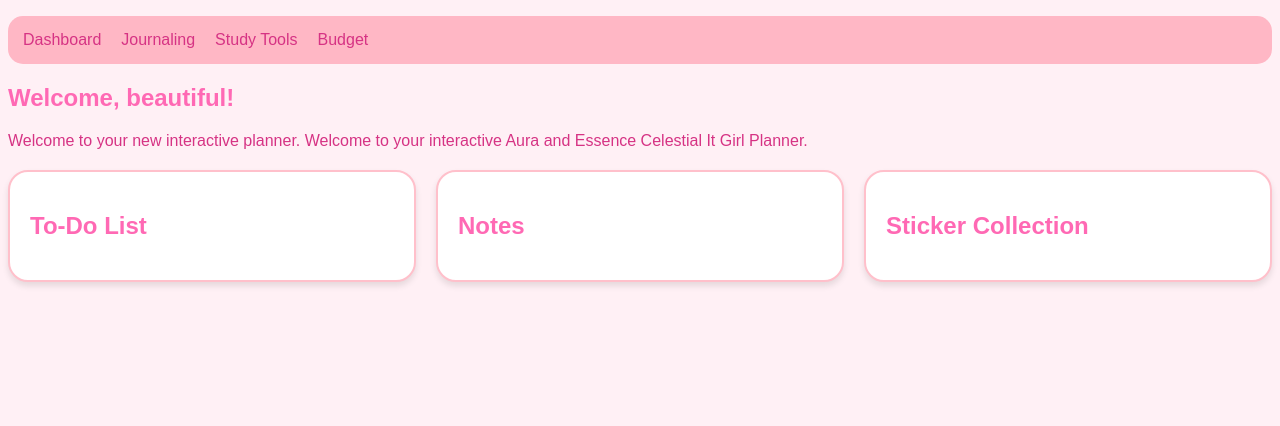
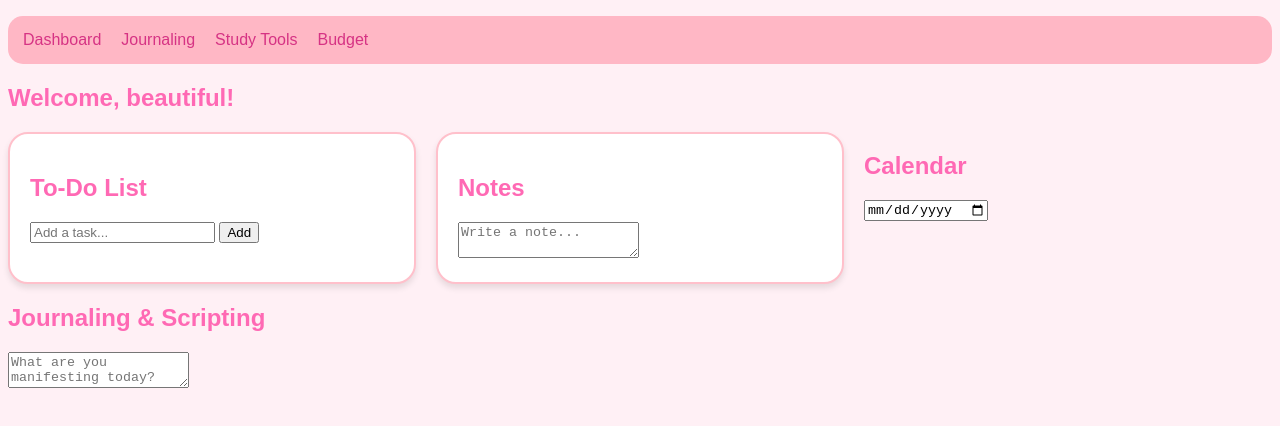
Before and after one commit to quoiabear/manifestation-planner, a plain HTML site: page index.html in a window 1280 px wide. Drawn offline with Linux system fonts and the light colour scheme.

Commit message:
Update index.html

```diff
--- a/index.html
+++ b/index.html
@@ -51,28 +51,46 @@
     </nav>
 
     <main>
-        <section id="welcome-message">
-            <h1>Welcome, beautiful!</h1>
-            <p>Welcome to your new interactive planner. Welcome to your interactive Aura and Essence Celestial It Girl Planner.</p>
+<main>
+    <section id="welcome-message">
+        <h1>Welcome, beautiful!</h1>
+    </section>
+
+    <div id="dashboard-tools">
+        <section id="todo-list">
+            <h2>To-Do List</h2>
+            <input type="text" id="taskInput" placeholder="Add a task...">
+            <button onclick="addTask()">Add</button>
+            <ul id="taskList"></ul>
         </section>
 
-        <!-- New Dashboard Sections -->
-        <section id="dashboard-tools">
-            <div id="todo-list">
-                <h2>To-Do List</h2>
-                <!-- We will add task inputs here -->
-            </div>
+        <section id="sticky-notes">
+            <h2>Notes</h2>
+            <textarea placeholder="Write a note..."></textarea>
+        </section>
 
-            <div id="sticky-notes">
-                <h2>Notes</h2>
-                <!-- Sticky note area -->
-            </div>
+        <section id="calendar-section">
+            <h2>Calendar</h2>
+            <input type="date">
+        </section>
+    </div>
 
-            <div id="sticker-gallery">
-                <h2>Sticker Collection</h2>
-                <!-- Sticker grid area -->
-            </div>
-        </section>
-    </main>
+    <section id="journaling">
+        <h2>Journaling & Scripting</h2>
+        <textarea id="journal-input" placeholder="What are you manifesting today?"></textarea>
+    </section>
+</main>
+    <script>
+    function addTask() {
+        let taskInput = document.getElementById("taskInput");
+        let taskList = document.getElementById("taskList");
+        if (taskInput.value !== "") {
+            let li = document.createElement("li");
+            li.textContent = taskInput.value;
+            taskList.appendChild(li);
+            taskInput.value = "";
+        }
+    }
+</script>
 </body>
 </html>
```
